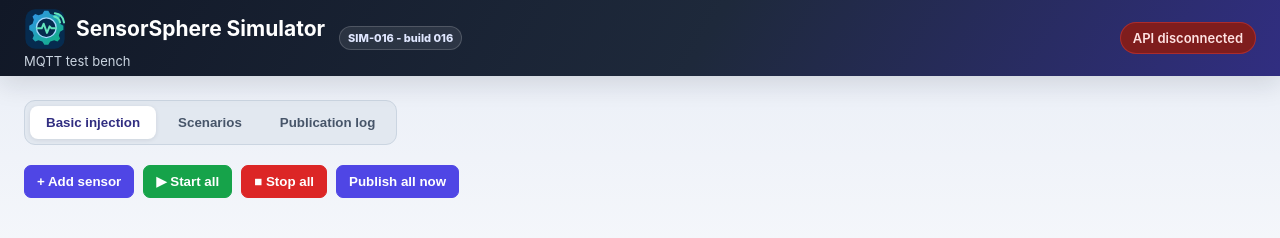
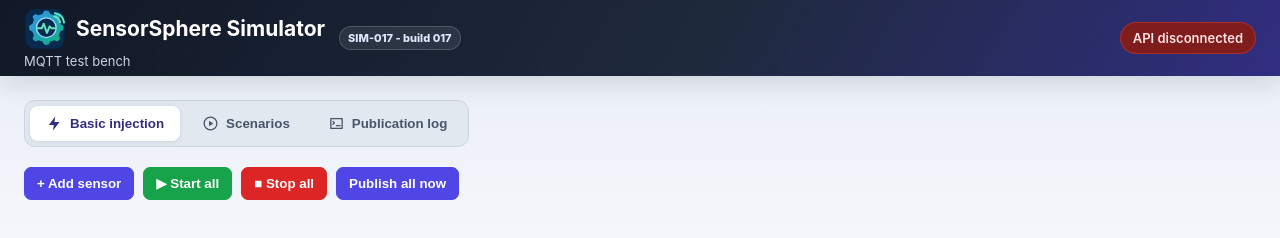
Before and after one commit to sensorsphere/sensorsphere-simulator, a website: page public/index.html in a window 1280 px wide. Drawn offline with Linux system fonts and the light colour scheme; no server answers.

Commit message:
SIM-017 tab icons

```diff
--- a/docker-compose.simulator.yml
+++ b/docker-compose.simulator.yml
@@ -14,8 +14,8 @@ services:
       MQTT_USERNAME: "${SIMULATOR_MQTT_USERNAME:-}"
       MQTT_PASSWORD: "${SIMULATOR_MQTT_PASSWORD:-}"
       MQTT_TOPIC_PREFIX: "${SIMULATOR_MQTT_TOPIC_PREFIX:-sensors/ble_gateway/sensor}"
-      SIMULATOR_VERSION: "${SIMULATOR_VERSION:-SIM-016}"
-      SIMULATOR_BUILD: "${SIMULATOR_BUILD:-016}"
+      SIMULATOR_VERSION: "${SIMULATOR_VERSION:-SIM-017}"
+      SIMULATOR_BUILD: "${SIMULATOR_BUILD:-017}"
       DATA_FILE: "/app/data/simulator.json"
     volumes:
       - ./data:/app/data
--- a/public/index.html
+++ b/public/index.html
@@ -5,10 +5,10 @@
   <meta name="viewport" content="width=device-width,initial-scale=1">
   <title>SensorSphere Simulator</title>
   <link rel="stylesheet" href="/styles.css">
-  <link rel="icon" type="image/svg+xml" sizes="any" href="/sensorsphere-simulator.svg?v=16">
-  <link rel="icon" type="image/png" sizes="32x32" href="/favicon-32.png?v=16">
-  <link rel="shortcut icon" href="/favicon-32.png?v=16">
-  <link rel="apple-touch-icon" sizes="180x180" href="/apple-touch-icon.png?v=16">
+  <link rel="icon" type="image/svg+xml" sizes="any" href="/sensorsphere-simulator.svg?v=17">
+  <link rel="icon" type="image/png" sizes="32x32" href="/favicon-32.png?v=17">
+  <link rel="shortcut icon" href="/favicon-32.png?v=17">
+  <link rel="apple-touch-icon" sizes="180x180" href="/apple-touch-icon.png?v=17">
 </head>
 <body>
 <header>
@@ -22,7 +22,7 @@
       id="buildVersion"
       class="build-version"
     >
-      SIM-016 - build 016
+      SIM-017 - build 017
     </span>
   </div>
 
@@ -34,13 +34,25 @@
 
   <nav class="main-tabs">
     <button class="main-tab active" data-tab="basic" onclick="selectMainTab('basic')">
-      Basic injection
+      <svg class="tab-icon" viewBox="0 0 24 24" aria-hidden="true">
+        <path d="M13 2 4 14h7l-1 8 9-12h-7l1-8Z"/>
+      </svg>
+      <span>Basic injection</span>
     </button>
     <button class="main-tab" data-tab="scenarios" onclick="selectMainTab('scenarios')">
-      Scenarios
+      <svg class="tab-icon" viewBox="0 0 24 24" aria-hidden="true">
+        <circle cx="12" cy="12" r="9"/>
+        <path d="m10 8 6 4-6 4V8Z"/>
+      </svg>
+      <span>Scenarios</span>
     </button>
     <button class="main-tab" data-tab="logs" onclick="selectMainTab('logs')">
-      Publication log
+      <svg class="tab-icon" viewBox="0 0 24 24" aria-hidden="true">
+        <path d="M4 5h16v14H4z"/>
+        <path d="m7 9 2 2-2 2"/>
+        <path d="M12 15h5"/>
+      </svg>
+      <span>Publication log</span>
     </button>
   </nav>
 
--- a/public/styles.css
+++ b/public/styles.css
@@ -584,3 +584,29 @@ button:active{
   background:#334155;
   border-color:#334155;
 }
+
+/* SIM-017 tab icons */
+.main-tab{
+  display:inline-flex;
+  align-items:center;
+  justify-content:center;
+  gap:7px;
+}
+.tab-icon{
+  width:17px;
+  height:17px;
+  flex:0 0 auto;
+  fill:none;
+  stroke:currentColor;
+  stroke-width:1.8;
+  stroke-linecap:round;
+  stroke-linejoin:round;
+}
+.main-tab[data-tab="basic"] .tab-icon path{
+  fill:currentColor;
+  stroke:none;
+}
+.main-tab[data-tab="scenarios"] .tab-icon path{
+  fill:currentColor;
+  stroke:none;
+}
--- a/src/server.js
+++ b/src/server.js
@@ -13,11 +13,11 @@ const LOG_LIMIT = Number(process.env.LOG_LIMIT ?? 250);
 
 const APP_VERSION =
   process.env.SIMULATOR_VERSION
-  ?? "SIM-016";
+  ?? "SIM-017";
 
 const BUILD_NUMBER =
   process.env.SIMULATOR_BUILD
-  ?? "016";
+  ?? "017";
 
 const defaultState = {
   sensors: [{
```
Also changed, not shown: README.md.
